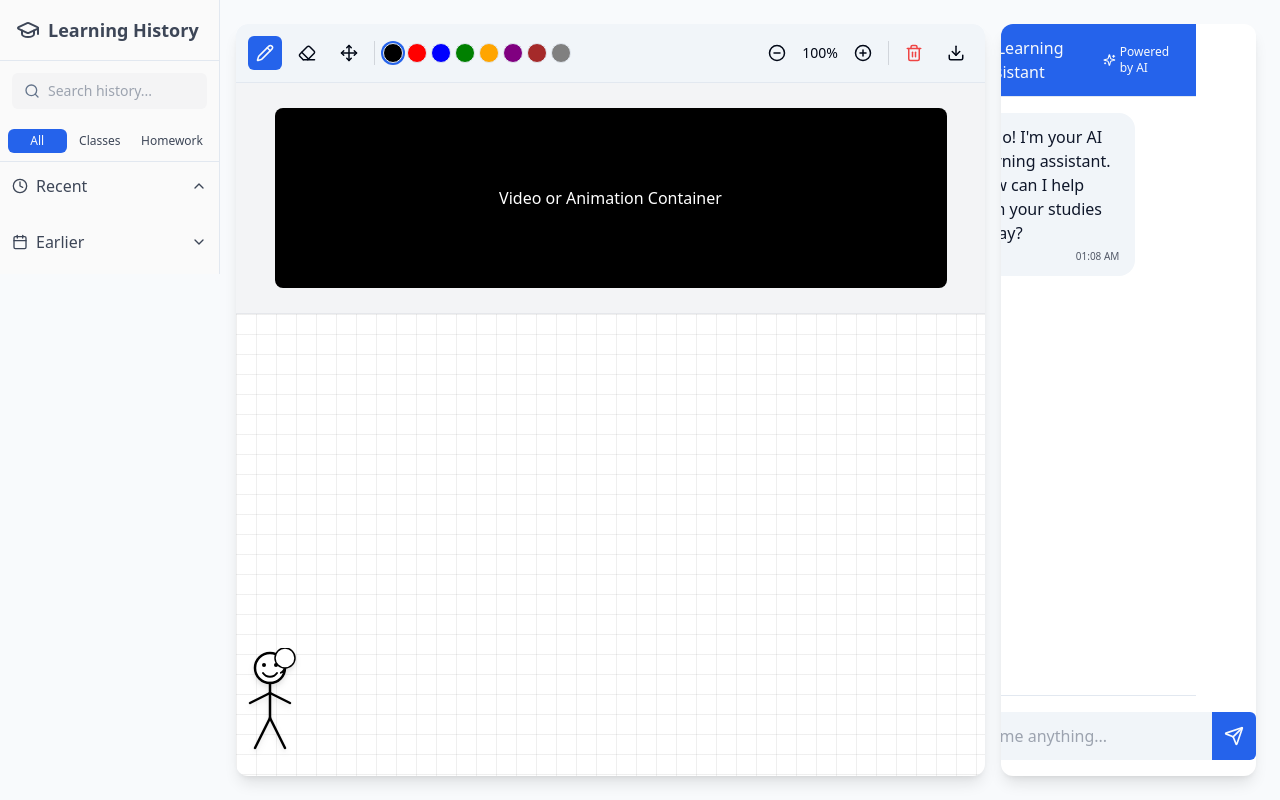
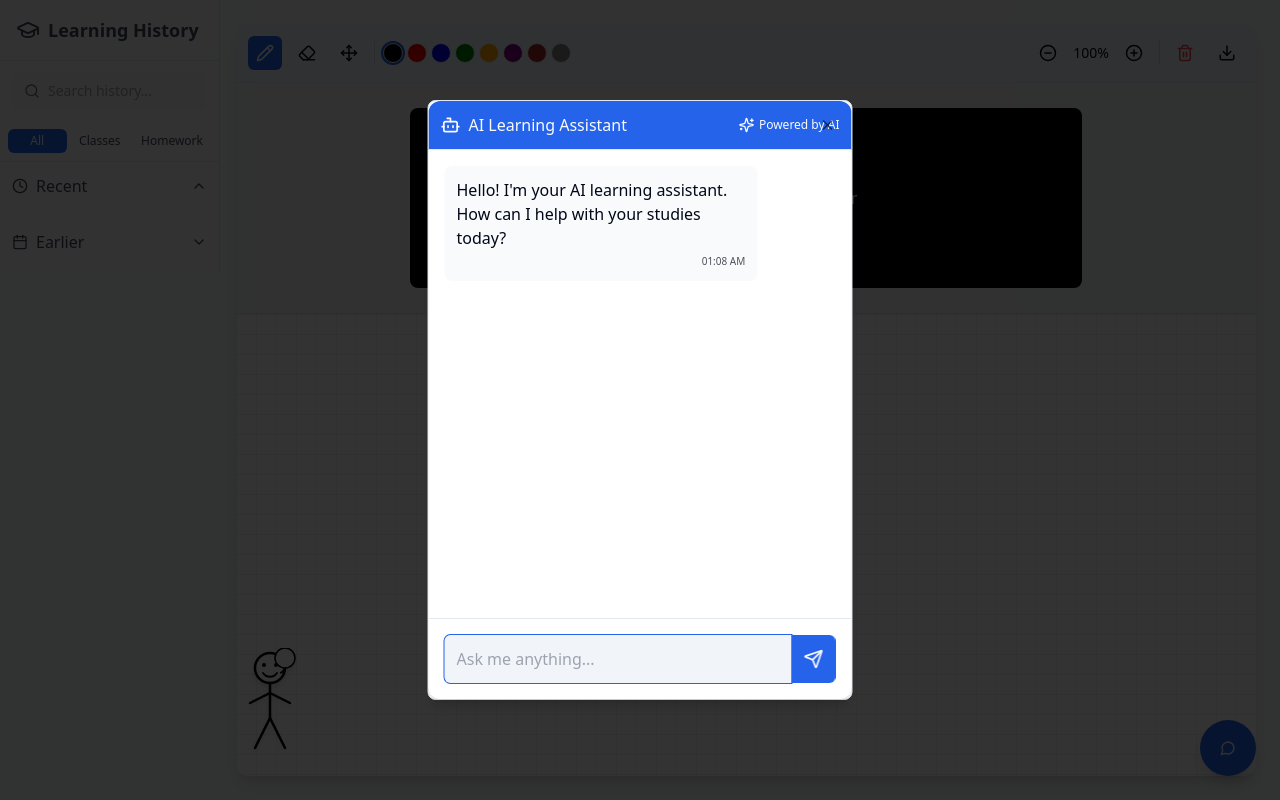
Before and after one commit to HoyeonM/Feynman.ai, a React (Vite) app: page /dashboard in a window 1280 px wide. Both pictures are taken after a click on the button 1234 px from the left and 736 px from the top of the page. Built offline with nearby package versions, Linux system fonts and the light colour scheme.

Commit message:
Remove AI Chat component
Replaced the AI Chat component with an icon in the bottom right corner for asking questions.

```diff
--- a/src/components/AiChat.tsx
+++ b/src/components/AiChat.tsx
@@ -1,7 +1,7 @@
 
 import React, { useState, useRef, useEffect } from 'react';
 import { cn } from '@/lib/utils';
-import { Send, User, Bot, Sparkles } from 'lucide-react';
+import { Send, Bot, Sparkles } from 'lucide-react';
 
 interface Message {
   id: string;
@@ -95,8 +95,10 @@ export const AiChat = () => {
             <div
               key={message.id}
               className={cn(
-                "message-bubble",
-                message.sender === 'user' ? "user" : "ai"
+                "p-3 rounded-lg",
+                message.sender === 'user'
+                  ? "bg-primary/10 ml-auto max-w-[80%]"
+                  : "bg-secondary/50 mr-auto max-w-[80%]"
               )}
             >
               <div className="flex items-start">
@@ -111,7 +113,7 @@ export const AiChat = () => {
           ))}
 
           {isTyping && (
-            <div className="message-bubble ai">
+            <div className="p-3 rounded-lg bg-secondary/50 mr-auto">
               <div className="flex space-x-1">
                 <div className="w-2 h-2 rounded-full bg-current animate-pulse"></div>
                 <div className="w-2 h-2 rounded-full bg-current animate-pulse" style={{ animationDelay: '0.2s' }}></div>
--- /dev/null
+++ b/src/components/ChatButton.tsx
@@ -0,0 +1,28 @@
+
+import React from 'react';
+import { Button } from '@/components/ui/button';
+import { MessageCircle } from 'lucide-react';
+import {
+  Dialog,
+  DialogContent,
+  DialogTrigger,
+} from '@/components/ui/dialog';
+import { AiChat } from '@/components/AiChat';
+
+export const ChatButton = () => {
+  return (
+    <Dialog>
+      <DialogTrigger asChild>
+        <Button
+          className="fixed bottom-6 right-6 z-50 rounded-full shadow-lg w-14 h-14 p-0 flex items-center justify-center"
+          aria-label="Open AI Chat"
+        >
+          <MessageCircle size={24} />
+        </Button>
+      </DialogTrigger>
+      <DialogContent className="sm:max-w-[425px] p-0 h-[600px]">
+        <AiChat />
+      </DialogContent>
+    </Dialog>
+  );
+};
--- a/src/pages/Dashboard.tsx
+++ b/src/pages/Dashboard.tsx
@@ -2,8 +2,8 @@
 import React, { useState } from 'react';
 import { HistorySidebar } from '@/components/HistorySidebar';
 import { Whiteboard } from '@/components/Whiteboard';
-import { AiChat } from '@/components/AiChat';
 import { StickFigureAnimation } from '@/components/StickFigureAnimation';
+import { ChatButton } from '@/components/ChatButton';
 import { Menu, X } from 'lucide-react';
 import { cn } from '@/lib/utils';
 
@@ -38,19 +38,17 @@ const Dashboard = () => {
           <StickFigureAnimation />
         </div>
 
-        {/* Main dashboard container with Whiteboard and AI Chat */}
+        {/* Main dashboard container with Whiteboard */}
         <div className="flex flex-col lg:flex-row w-full h-full min-h-screen p-4 lg:p-6 lg:pl-4">
-          {/* Whiteboard section - Increased size */}
-          <div className="w-full lg:w-3/4 lg:h-full mb-4 lg:mb-0 lg:mr-4">
+          {/* Whiteboard section - Full width now */}
+          <div className="w-full h-full">
             <Whiteboard />
-          </div>
-
-          {/* AI Chat section - Decreased size */}
-          <div className="w-full lg:w-1/4 lg:h-full">
-            <AiChat />
           </div>
         </div>
       </div>
+
+      {/* Chat Button - Fixed in bottom right corner */}
+      <ChatButton />
     </div>
   );
 };
```
